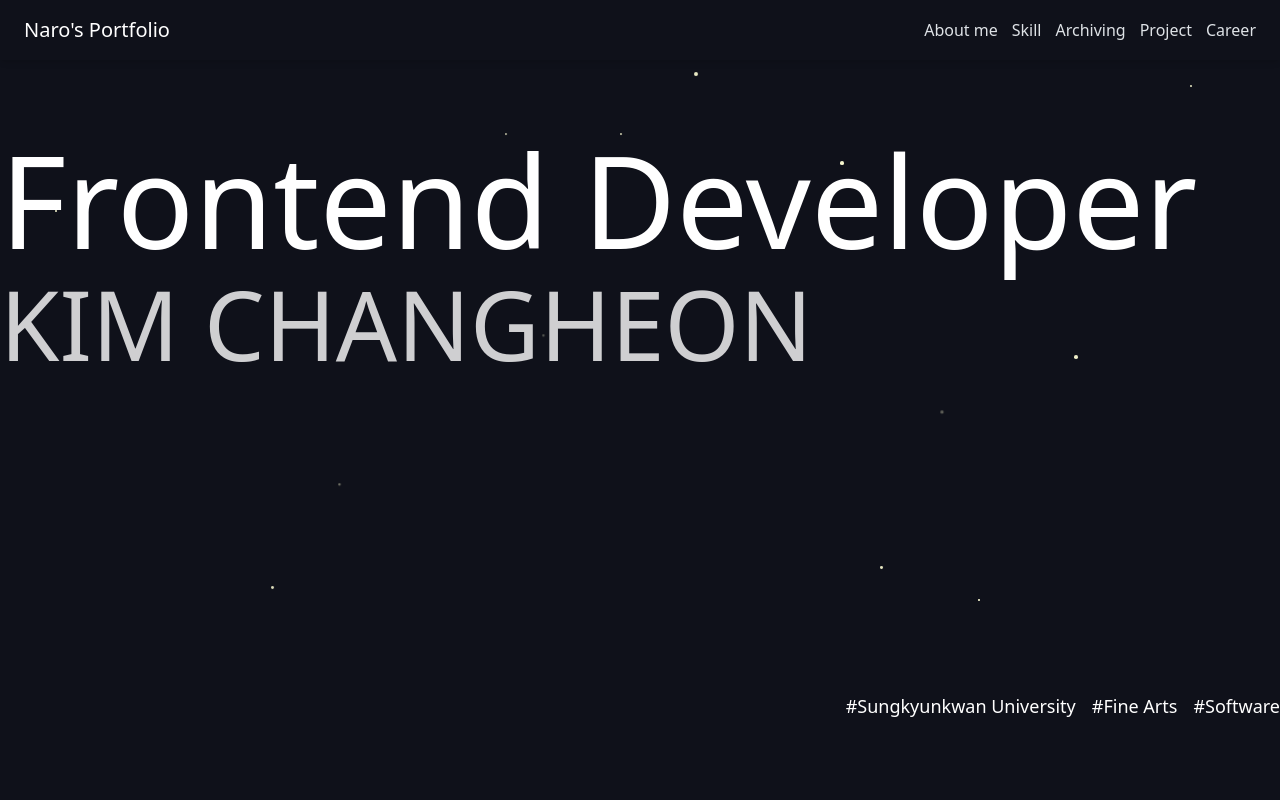
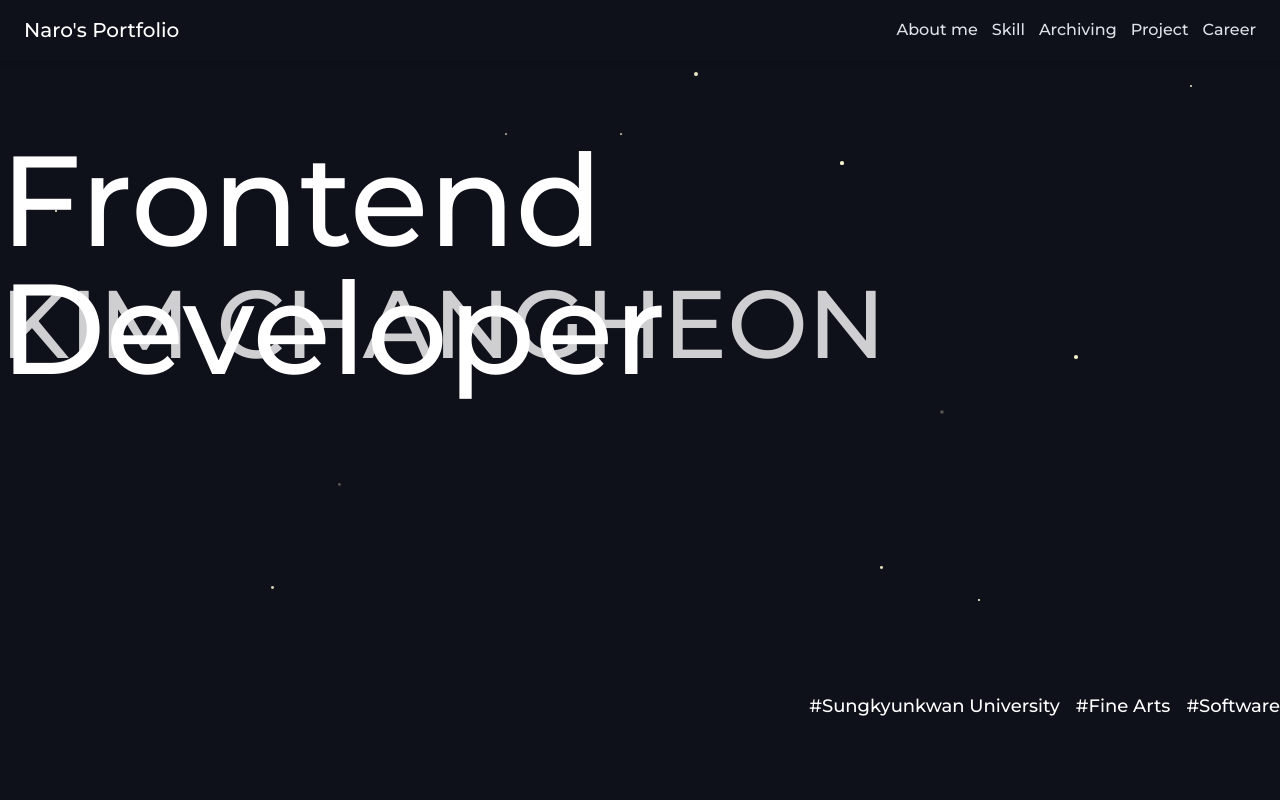
Before and after one commit to changheonkim/portfolio, a Next.js app: page / in a window 1280 px wide. Shown: the top 800 px of the page. Built offline with nearby package versions, Linux system fonts and the light colour scheme.

Commit message:
fix: 전체 폰트 수정

```diff
--- a/src/app/layout.tsx
+++ b/src/app/layout.tsx
@@ -2,15 +2,14 @@ import type { Metadata } from 'next';
 
 import '../styles/globals.css';
 
-import { Poppins } from 'next/font/google';
+import { Montserrat } from 'next/font/google';
 
 import Navbar from '@/widgets/navbar';
 
-// Poppins 폰트 설정
-const poppins = Poppins({
-  variable: '--poppins', // CSS 변수 이름 수정
+const montserrat = Montserrat({
+  variable: '--montserrat', // CSS 변수 이름 수정
   subsets: ['latin'], // 필요한 문자 집합 (한글 지원 필요 시 'latin-ext', 'korean' 추가)
-  weight: ['400', '700'], // 사용할 폰트 가중치
+  weight: ['500', '600', '700'], // 사용할 폰트 가중치
 });
 
 export const metadata: Metadata = {
@@ -26,7 +25,7 @@ export default function RootLayout({
   return (
     <html lang="en">
       <body
-        className={`${poppins.variable} font-sans antialiased bg-[#0F111A]`}
+        className={`${montserrat.className} font-sans antialiased bg-[#0F111A]`}
       >
         <Navbar />
         {children}
```
